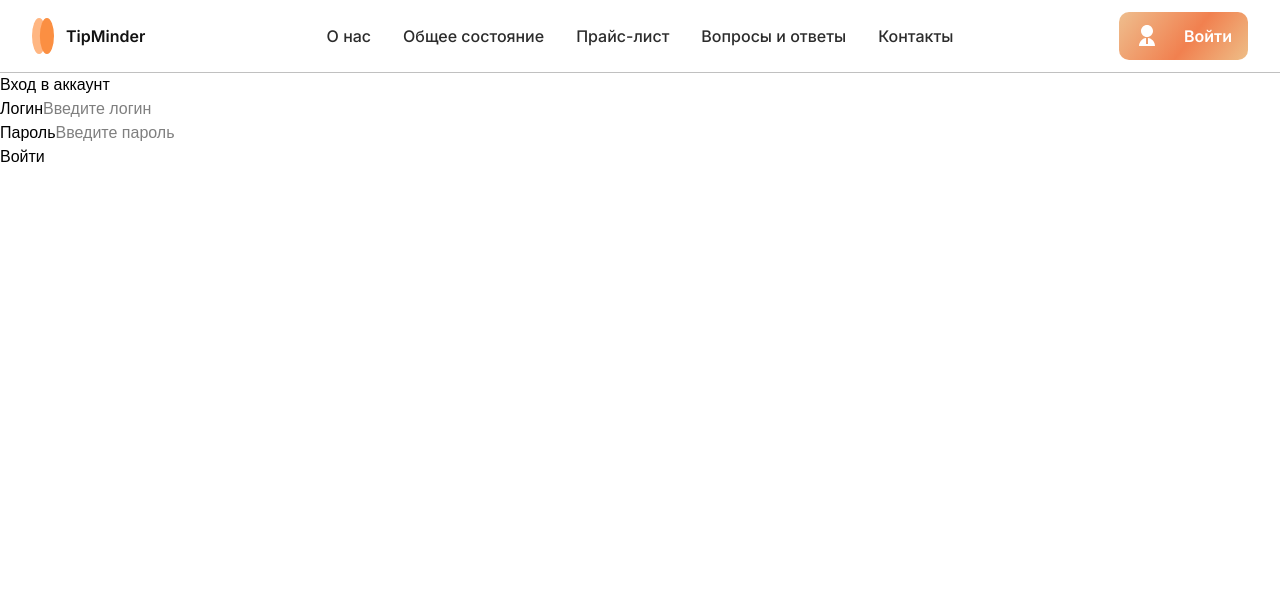
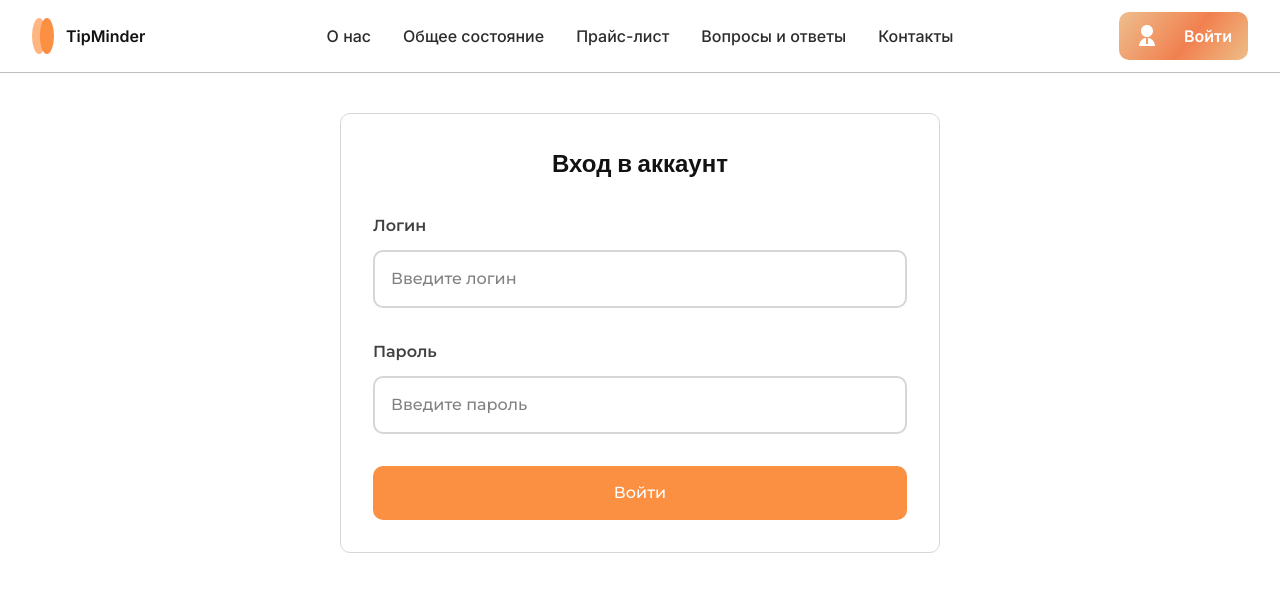
Before and after one commit to Denismasalygin/react_task_7, a React (Vite) app: page /login in a window 1280 px wide. Shown: the top 592 px of the page. Built offline with nearby package versions, Linux system fonts and the light colour scheme.

Commit message:
Добавил форму

```diff
--- a/index.html
+++ b/index.html
@@ -7,7 +7,7 @@
     <link rel="preconnect" href="https://fonts.googleapis.com">
     <link rel="preconnect" href="https://fonts.gstatic.com" crossorigin>
 
-    <link href="https://fonts.googleapis.com/css2?family=Inter:wght@400;500;600;700&family=Poppins:wght@400;500;600;700&display=swap" rel="stylesheet">
+    <link href="https://fonts.googleapis.com/css2?family=Inter:wght@400;500;600;700&family=Montserrat:wght@400;500;600;700&family=Poppins:wght@400;500;600;700&display=swap" rel="stylesheet">
 
     <title>React Task 7</title>
   </head>
--- /dev/null
+++ b/src/components/Input/Input.module.scss
@@ -0,0 +1,31 @@
+.inputGroup {
+  display: flex;
+  flex-direction: column;
+  gap: 12px;
+  width: 100%;
+}
+
+.label {
+  color: var(--color-text-form-label);
+  font-size: var(--font-size-md);
+  font-weight: var(--font-weight-semibold);
+}
+
+.input {
+  width: 100%;
+  min-height: 54px;
+  padding: 15px 16px;
+  border: 2px solid var(--color-form-input-border);
+  border-radius: 10px;
+  font-size: var(--font-size-md);
+  outline: none;
+
+  &::placeholder {
+    color: var(--color-text-secondary);
+    opacity: 0.6;
+  }
+
+  &:focus {
+    border-color: var(--color-link-active);
+  }
+}
--- a/src/components/Input/Input.tsx
+++ b/src/components/Input/Input.tsx
@@ -1,24 +1,20 @@
 import type { ChangeEvent } from 'react'
 import type { InputProps } from './Input.types'
+import styles from './Input.module.scss'
 
-export function Input({
-    id,
-    label,
-    type,
-    value,
-    placeholder,
-    required,
-    onChange,
-}: InputProps) {
+export function Input({id, label, type, value, placeholder, required, onChange}: InputProps) {
     const handleChange = (event: ChangeEvent<HTMLInputElement>) => {
         onChange(event.target.value)
     }
 
     return (
-        <div>
-            <label htmlFor={id}>{label}</label>
+        <div className={styles.inputGroup}>
+            <label className={styles.label} htmlFor={id}>
+                {label}
+            </label>
 
             <input
+                className={styles.input}
                 id={id}
                 type={type}
                 value={value}
--- /dev/null
+++ b/src/components/LoginForm/LoginForm.module.scss
@@ -0,0 +1,37 @@
+.form {
+  display: flex;
+  flex-direction: column;
+  align-items: center;
+  gap: 32px;
+  width: 100%;
+  max-width: 600px;
+  padding: 32px;
+  border-radius: 10px;
+  border: 1px solid var(--color-form-border);
+  font-family: var(--font-family-montserrat), 'sans-serif';
+  font-weight: var(--font-weight-medium);
+}
+
+.title {
+  color: var(--color-text-primary);
+  font-weight: var(--font-weight-semibold);
+  font-family: var(--font-family-poppins), 'sans-serif';
+  font-size: var(--font-size-lg);
+}
+
+.submitButton {
+  width: 100%;
+  min-height: 54px;
+  border: none;
+  border-radius: 10px;
+  background-color: var(--color-button);
+  color: var(--color-text-inverse);
+
+  &:hover {
+    background-color: var(--color-button-hover);
+  }
+
+  &:active {
+    background-color: var(--color-button-active);
+  }
+}
--- a/src/components/LoginForm/LoginForm.tsx
+++ b/src/components/LoginForm/LoginForm.tsx
@@ -1,9 +1,10 @@
-import {useState, type FormEvent} from 'react'
-import type {LoginFormProps} from "./LoginForm.types.ts";
-import {Input} from "../Input/Input.tsx";
-import {ErrorMessage} from "../ErrorMessage/ErrorMessage.tsx";
+import { useState, type FormEvent } from 'react'
+import type { LoginFormProps } from './LoginForm.types'
+import { Input } from '../Input/Input'
+import { ErrorMessage } from '../ErrorMessage/ErrorMessage'
+import styles from './LoginForm.module.scss'
 
-export function LoginForm({onSubmit, isLoading, error}: LoginFormProps) {
+export function LoginForm({ onSubmit, isLoading, error }: LoginFormProps) {
     const [username, setUsername] = useState('')
     const [password, setPassword] = useState('')
 
@@ -14,8 +15,8 @@ export function LoginForm({onSubmit, isLoading, error}: LoginFormProps) {
     }
 
     return (
-        <form onSubmit={handleSubmit}>
-            <h1>Вход в аккаунт</h1>
+        <form className={styles.form} onSubmit={handleSubmit}>
+            <h1 className={styles.title}>Вход в аккаунт</h1>
 
             <Input
                 id="username"
@@ -39,7 +40,11 @@ export function LoginForm({onSubmit, isLoading, error}: LoginFormProps) {
 
             <ErrorMessage message={error} />
 
-            <button type="submit" disabled={isLoading}>
+            <button
+                className={styles.submitButton}
+                type="submit"
+                disabled={isLoading}
+            >
                 {isLoading ? 'Выполняется вход...' : 'Войти'}
             </button>
         </form>
--- /dev/null
+++ b/src/routes/login.module.scss
@@ -0,0 +1,9 @@
+.page {
+  display: flex;
+  align-items: center;
+  justify-content: center;
+
+  width: 100%;
+  min-height: 60vh;
+  padding: 40px 20px;
+}
--- a/src/routes/login.tsx
+++ b/src/routes/login.tsx
@@ -2,9 +2,11 @@ import { useMutation } from '@tanstack/react-query'
 import { createFileRoute, useNavigate } from '@tanstack/react-router'
 import { loginUser } from '../api/auth'
 import { LoginForm } from '../components/LoginForm/LoginForm'
-import { useAuth } from '../context/AuthContext/useAuth.ts'
-import type { AuthUser } from '../context/AuthContext/auth.types.ts'
-import {navigationLinks} from "../components/header/constants/navigationLinks.ts";
+import { useAuth } from '../context/AuthContext/useAuth'
+import type { AuthUser } from '../context/AuthContext/auth.types'
+import { navigationLinks } from '../components/header/constants/navigationLinks'
+
+import styles from './login.module.scss'
 
 function LoginPage() {
     const { login } = useAuth()
@@ -25,7 +27,7 @@ function LoginPage() {
 
             login(user, data.accessToken, data.refreshToken)
 
-            navigate({to: navigationLinks.home.path,})
+            void navigate({ to: navigationLinks.home.path })
         },
     })
 
@@ -35,11 +37,13 @@ function LoginPage() {
             : null
 
     return (
-        <LoginForm
-            onSubmit={(credentials) => loginMutation.mutate(credentials)}
-            isLoading={loginMutation.isPending}
-            error={errorMessage}
-        />
+        <div className={styles.page}>
+            <LoginForm
+                onSubmit={(credentials) => loginMutation.mutate(credentials)}
+                isLoading={loginMutation.isPending}
+                error={errorMessage}
+            />
+        </div>
     )
 }
 
--- a/src/styles/global.css
+++ b/src/styles/global.css
@@ -5,6 +5,7 @@
   --color-text-inverse: #FFFFFF;
   --color-text-primary: #121212;
   --color-text-secondary: #2C2C2C;
+  --color-text-form-label: #414141;
 
   /* Colors — background */
   --color-background: #FFFFFF;
@@ -13,16 +14,27 @@
 
   /* Colors — border */
   --color-border: #C0C0C0;
+  --color-form-border: #D6D6D6;
+  --color-form-input-border: #D6D6D6;
 
   /* Colors — links */
   --color-link-hover: #FFB682;
   --color-link-active: #FB8F42;
 
+  /* Colors — buttons */
+  --color-button: #FB8F42;
+  --color-button-hover: #FFB682;
+  --color-button-active: #E8792D;
+
   /* Typography — font size */
+  --font-size-sm: 14px;
   --font-size-md: 16px;
+  --font-size-lg: 24px;
 
   /* Typography — font family */
   --font-family-base: 'Inter', sans-serif;
+  --font-family-montserrat: 'Montserrat', sans-serif;
+  --font-family-poppins: 'Poppins', sans-serif;
 
   /* Typography — font weight */
   --font-weight-semibold: 600;
```
